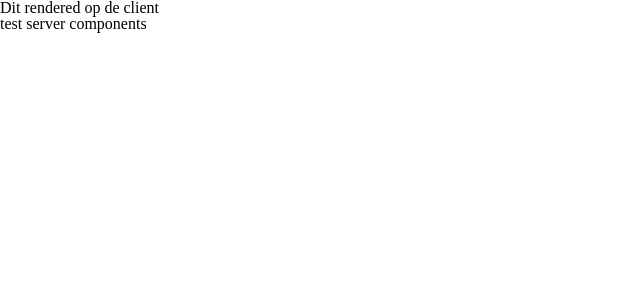
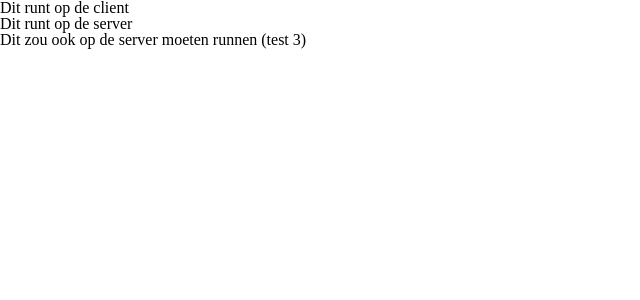
Before and after one commit to GithubMVS/Passion-project_2021-2022, a Next.js app: page /server_components.server in a window 1280 px wide. Shown: the top 300 px of the page, without its empty margins (0-640 px from the left). Built offline with nearby package versions, Linux system fonts and the light colour scheme.

Commit message:
testing server components

```diff
--- a/components/demos/server_components/FirstTest.client.js
+++ b/components/demos/server_components/FirstTest.client.js
@@ -1,12 +1,8 @@
-import React from 'react'
 
-const FirstTest = () => {
-  console.log("test")
-  return (
-    <div>
-      <p>Dit rendered op de client</p>
-    </div>
+export default function firstTest() {
+
+return (
+  <div>
+    <p>Dit runt op de client</p>  </div>
   )
 }
-
-export default FirstTest
--- /dev/null
+++ b/components/demos/server_components/ThirdTest.js
@@ -0,0 +1,14 @@
+import { format } from 'date-fns';
+
+export default function ThirdTest() {
+
+  const updatedAt = new Date(2014, 1, 11)
+  const lastUpdateAt = format(updatedAt, 'M/d/yy')
+  console.log(lastUpdateAt)
+
+  return (
+    <div>
+      <p>Dit zou ook op de server moeten runnen (test 3)</p>
+    </div>
+  )
+}
--- a/components/demos/server_components/secondTest.server.js
+++ b/components/demos/server_components/secondTest.server.js
@@ -1,26 +1,10 @@
-import React from 'react'
+import { fetch } from 'react-fetch'
 
-export const testMessages = [
-  { id: 1, message: 'heyhoi', user: 'Bart' }
-]
-
-const SecondTest = () => {
+export default function SecondTest() {
 
   return (
     <div>
-      <p>test server components</p>
-
-      <div>
-        {testMessages.map(seperate => {
-          <li key={seperate.id}>
-            {seperate.message}
-          </li>
-        })}
-        <p>{testMessages.id}</p>
-      </div>
-
+      <p>Dit runt op de server</p>
     </div>
   )
 }
-
-export default SecondTest
--- a/package.json
+++ b/package.json
@@ -8,12 +8,14 @@
     "lint": "next lint"
   },
   "dependencies": {
+    "date-fns": "^2.26.0",
     "firebase": "^9.5.0",
     "firebase-admin": "^10.0.0",
     "next": "^12.0.4",
     "nookies": "^2.5.2",
     "react": "^18.0.0-beta-149b420f6-20211119",
-    "react-dom": "^18.0.0-beta-149b420f6-20211119"
+    "react-dom": "^18.0.0-beta-149b420f6-20211119",
+    "react-fetch": "^0.0.9"
   },
   "devDependencies": {
     "eslint": "7",
--- a/pages/server_components.server.js
+++ b/pages/server_components.server.js
@@ -6,12 +6,14 @@ import ClientTest from '../components/demos/server_components/FirstTest.client'
 
 // server comonents imports
 import ServerTest from '../components/demos/server_components/SecondTest.server'
+import SecondServerTest from '../components/demos/server_components/ThirdTest'
 
 const server_components = () => {
   return (
     <div>
       <ClientTest />
       <ServerTest />
+      <SecondServerTest />
     </div>
   )
 }
```
Also changed, not shown: 2 other files (tests, documents, lock files or other folders).
